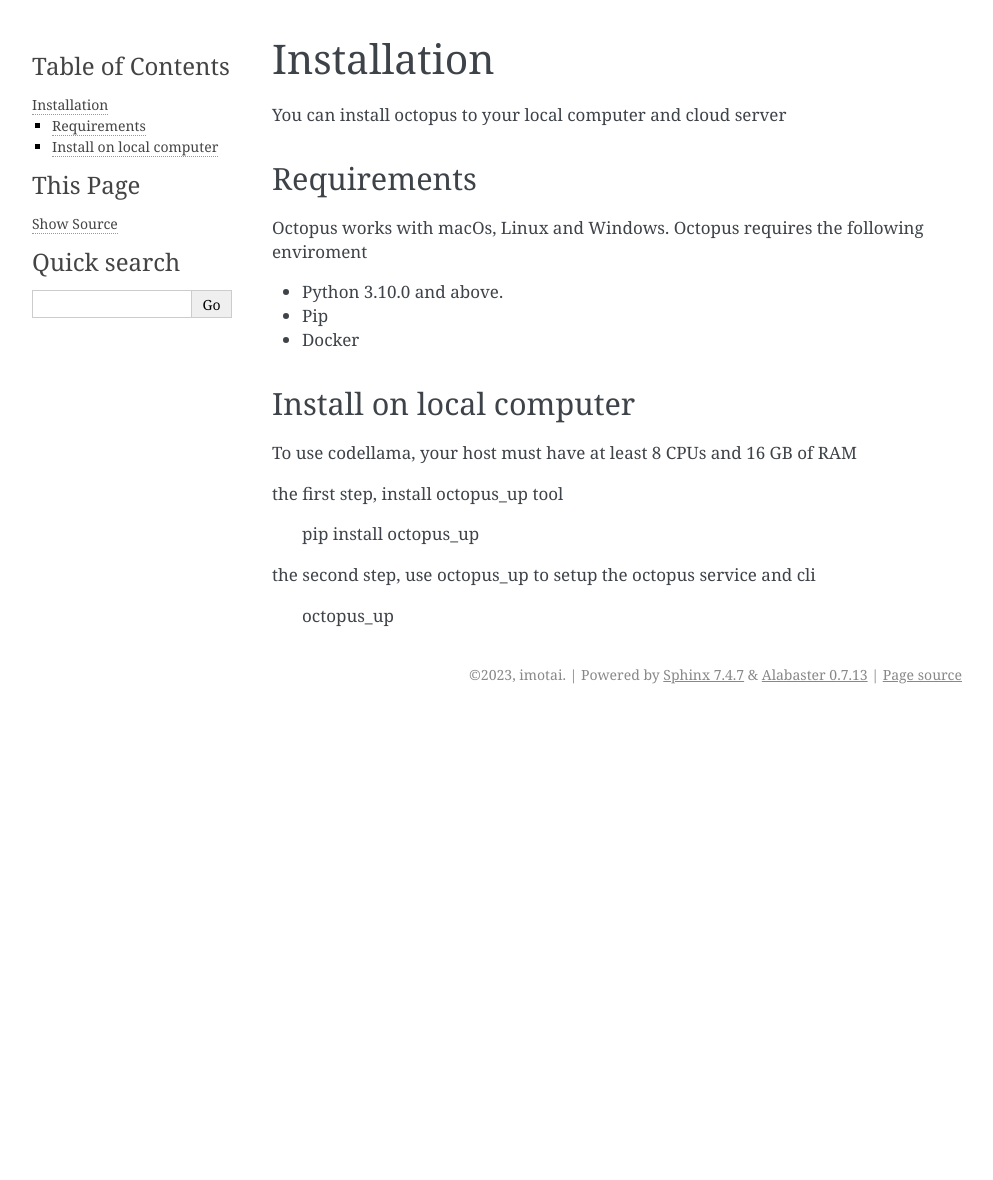
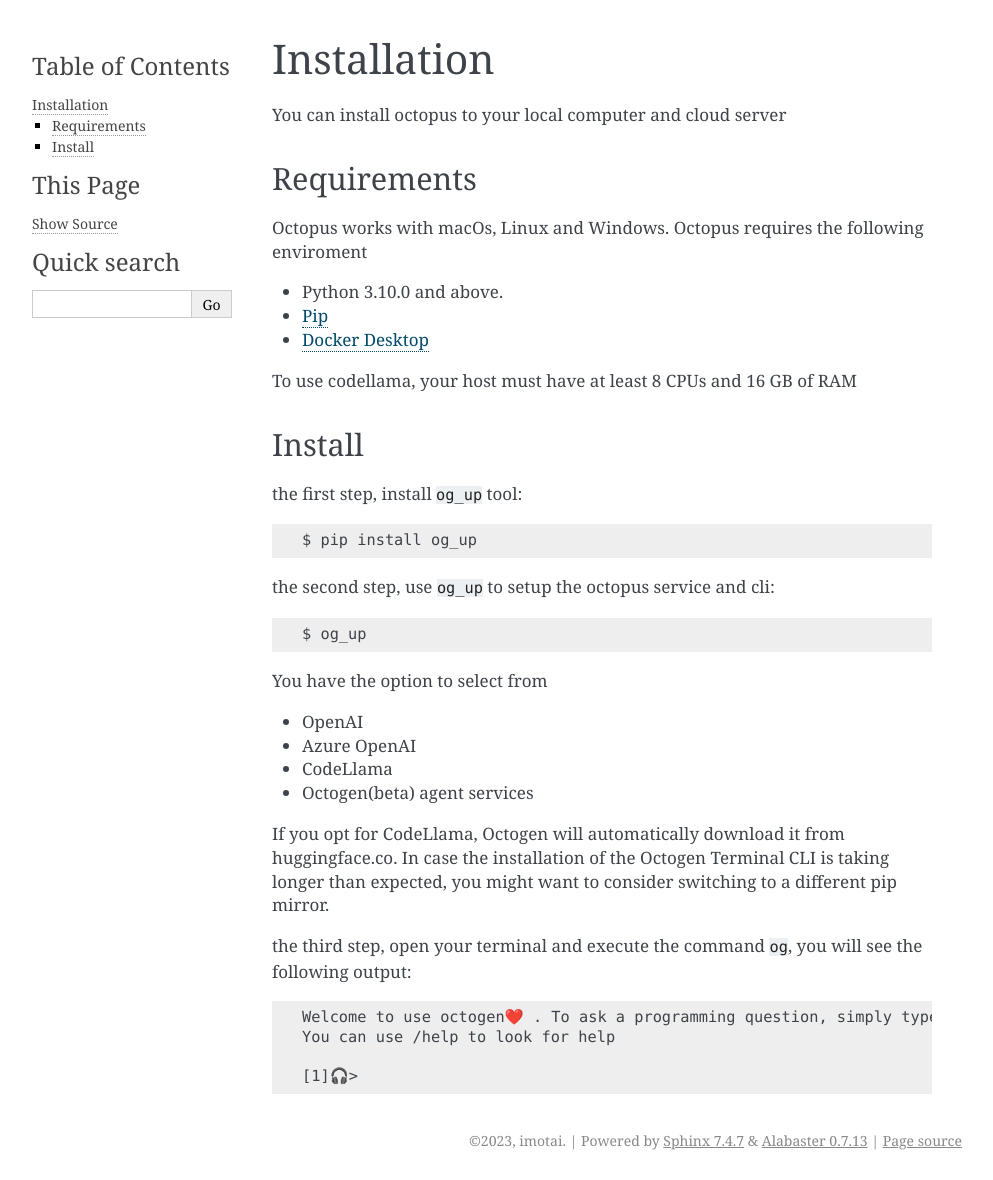
Before and after one commit to dbpunk-labs/octogen, a Sphinx documentation site: the page built from docs/source/installation.rst, in a window 1280 px wide. Shown: the whole page, without its empty margins (148-1141 px from the left). Built offline with Sphinx 7.4.7, drawn with Linux system fonts in a browser that asks for light colours; before the commit the page ends 900 px from its top, so only the background shows below that.

```diff
--- a/docs/source/installation.rst
+++ b/docs/source/installation.rst
@@ -10,19 +10,36 @@
 Octopus requires the following enviroment
 
 - Python 3.10.0 and above.
-- Pip
-- Docker
-
-
-Install on local computer
--------------------------
+- `Pip <https://pip.pypa.io/en/stable/installation/>`_
+- `Docker Desktop <https://www.docker.com/products/docker-desktop/>`_
 
 To use codellama, your host must have at least 8 CPUs and 16 GB of RAM
 
-the first step, install octopus_up tool
+Install
+-------------------------
 
-    pip install octopus_up
+the first step, install ``og_up`` tool::
 
-the second step, use octopus_up to setup the octopus service and cli
+    $ pip install og_up
 
-    octopus_up
+the second step, use ``og_up`` to setup the octopus service and cli::
+
+    $ og_up
+
+You have the option to select from
+
+- OpenAI
+- Azure OpenAI
+- CodeLlama
+- Octogen(beta) agent services
+
+If you opt for CodeLlama, Octogen will automatically download it from huggingface.co.
+In case the installation of the Octogen Terminal CLI is taking longer than expected,
+you might want to consider switching to a different pip mirror.
+
+the third step, open your terminal and execute the command ``og``, you will see the following output::
+
+    Welcome to use octogen❤️ . To ask a programming question, simply type your question and press esc + enter
+    You can use /help to look for help
+
+    [1]🎧>
```
Also changed, not shown: 1 other file.
